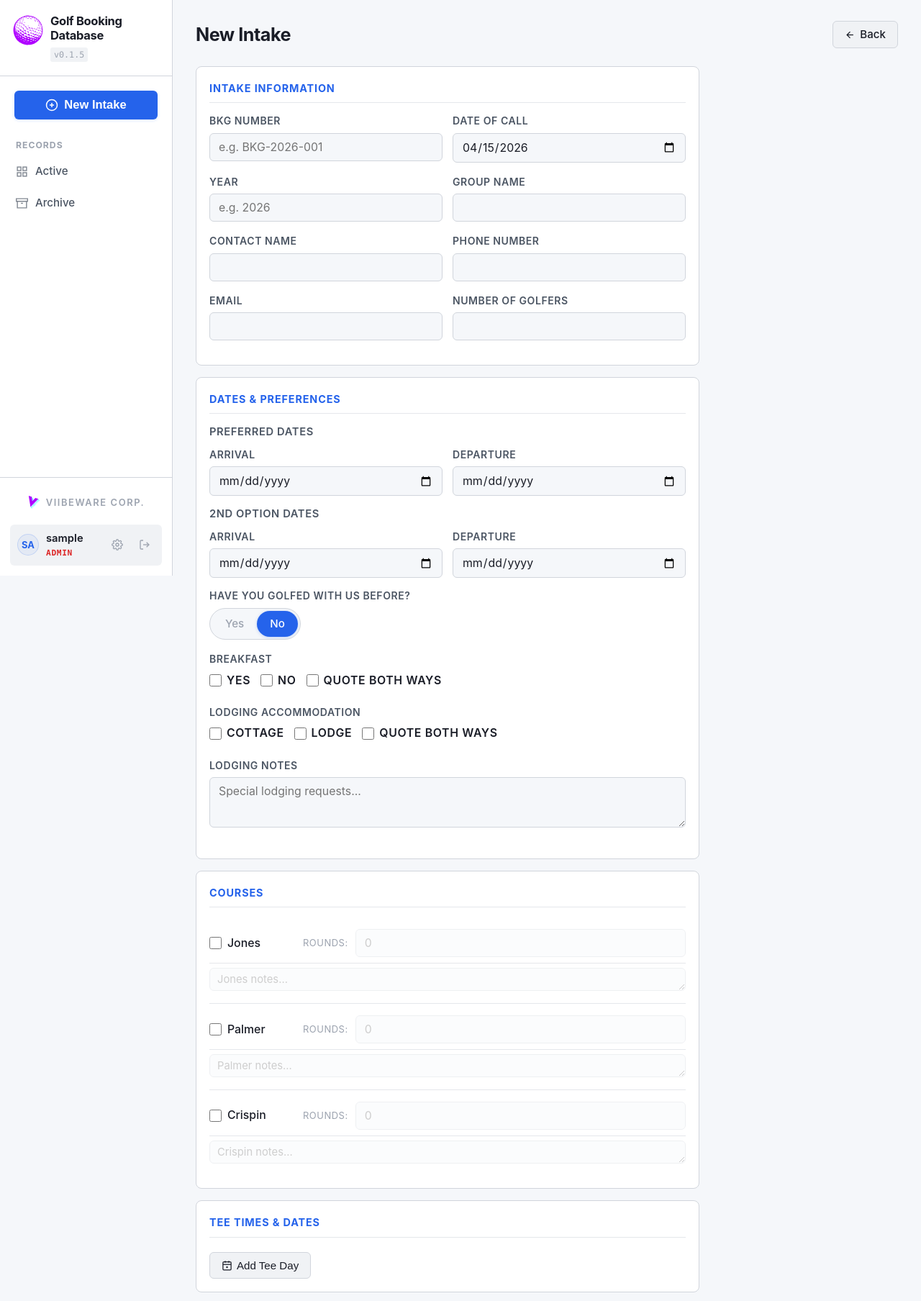
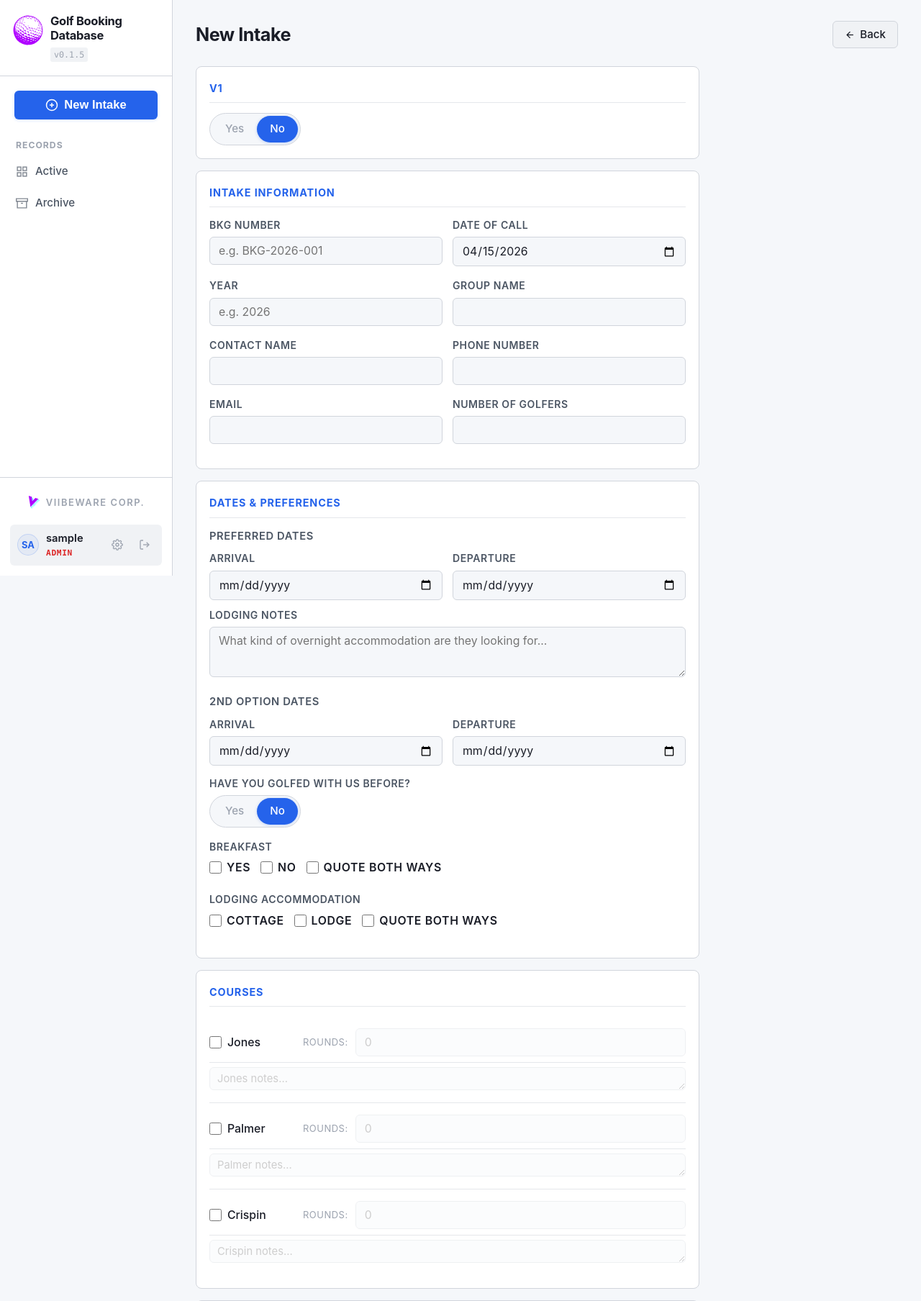
Before and after one commit to viibeware/golf-booking-db, a Flask app: page /bookings/new in a window 1280 px wide. Shown: the top 1808 px of the page at 72% size. Run offline with Flask 3, Linux system fonts and the light colour scheme; the visitor is signed in with stand-in values (Sample User, id 1); data comes from the database, SQL or seed files in the repository; data that the repository does not hold is empty; parts of the project's set-up code (start-up, migrations or seed data) failed here and were passed over.

Commit message:
v0.1.6 - V1 section, repositioned lodging notes, sticky new-intake modal
- Add V1 Yes/No toggle as first section of new intake modal and edit form
- Move Lodging Notes directly under Preferred Dates for faster capture
- New intake modal closes via X/Cancel only (no backdrop/Escape) to prevent accidental data loss; close button also resets the form in place

Co-Authored-By: Claude Opus 4.6 (1M context) <noreply@anthropic.com>

```diff
--- a/app.py
+++ b/app.py
@@ -78,6 +78,7 @@ def init_db():
             second_option_date DATE,
             second_arrival DATE,
             second_departure DATE,
+            v1 INTEGER DEFAULT 0,
             golfed_before INTEGER DEFAULT 0,
             prior_group_name TEXT,
             breakfast TEXT,
@@ -147,6 +148,7 @@ def init_db():
         'second_departure': "ALTER TABLE bookings ADD COLUMN second_departure DATE",
         'accommodation_notes': "ALTER TABLE bookings ADD COLUMN accommodation_notes TEXT",
         'tee_times_notes': "ALTER TABLE bookings ADD COLUMN tee_times_notes TEXT",
+        'v1': "ALTER TABLE bookings ADD COLUMN v1 INTEGER DEFAULT 0",
         'jones_notes': "ALTER TABLE bookings ADD COLUMN jones_notes TEXT",
         'palmer_notes': "ALTER TABLE bookings ADD COLUMN palmer_notes TEXT",
         'crispin_notes': "ALTER TABLE bookings ADD COLUMN crispin_notes TEXT",
@@ -555,13 +557,13 @@ def new_booking():
                 contact_phone, contact_email,
                 num_golfers, preferred_date, preferred_arrival, preferred_departure,
                 second_option_date, second_arrival, second_departure,
-                golfed_before, prior_group_name, breakfast, accommodation,
+                v1, golfed_before, prior_group_name, breakfast, accommodation,
                 accommodation_notes,
                 jpc, address, billing_method, golf_last_year, budget, pickup, notes,
                 jones_notes, palmer_notes, crispin_notes,
                 jones_rounds, palmer_rounds, crispin_rounds,
                 created_by
-            ) VALUES (?, ?, ?, ?, ?, ?, ?, ?, ?, ?, ?, ?, ?, ?, ?, ?, ?, ?, ?, ?, ?, ?, ?, ?, ?, ?, ?, ?, ?, ?, ?, ?, ?, ?)
+            ) VALUES (?, ?, ?, ?, ?, ?, ?, ?, ?, ?, ?, ?, ?, ?, ?, ?, ?, ?, ?, ?, ?, ?, ?, ?, ?, ?, ?, ?, ?, ?, ?, ?, ?, ?, ?)
         ''', (
             intake_number,
             request.form.get('bkg_number', '').strip(),
@@ -578,6 +580,7 @@ def new_booking():
             request.form.get('second_option_date', ''),
             request.form.get('second_arrival', ''),
             request.form.get('second_departure', ''),
+            1 if request.form.get('v1') == 'yes' else 0,
             1 if request.form.get('golfed_before') == 'yes' else 0,
             request.form.get('prior_group_name', '').strip(),
             breakfast, accommodation,
@@ -644,7 +647,7 @@ def edit_booking(booking_id):
                 contact_phone=?, contact_email=?,
                 num_golfers=?, preferred_date=?, preferred_arrival=?, preferred_departure=?,
                 second_option_date=?, second_arrival=?, second_departure=?,
-                golfed_before=?, prior_group_name=?, breakfast=?, accommodation=?,
+                v1=?, golfed_before=?, prior_group_name=?, breakfast=?, accommodation=?,
                 accommodation_notes=?,
                 jpc=?, address=?, billing_method=?, golf_last_year=?, budget=?, pickup=?, notes=?,
                 jones_notes=?, palmer_notes=?, crispin_notes=?,
@@ -666,6 +669,7 @@ def edit_booking(booking_id):
             request.form.get('second_option_date', ''),
             request.form.get('second_arrival', ''),
             request.form.get('second_departure', ''),
+            1 if request.form.get('v1') == 'yes' else 0,
             1 if request.form.get('golfed_before') == 'yes' else 0,
             request.form.get('prior_group_name', '').strip(),
             breakfast, accommodation,
--- a/templates/booking_form.html
+++ b/templates/booking_form.html
@@ -11,6 +11,17 @@
 </div>
 
 <form method="POST" action="{{ url_for('edit_booking', booking_id=booking.id) if mode == 'edit' else url_for('new_booking') }}" id="edit-form" style="max-width:700px;">
+
+    <!-- V1 -->
+    <div class="section-card">
+        <div class="section-title">V1</div>
+        <div class="form-group" style="margin-bottom:0">
+            <div class="toggle-group">
+                <label class="toggle-option"><input type="radio" name="v1" value="yes" {{ 'checked' if booking and booking.v1 else '' }}> Yes</label>
+                <label class="toggle-option"><input type="radio" name="v1" value="no" {{ 'checked' if not booking or not booking.v1 else '' }}> No</label>
+            </div>
+        </div>
+    </div>
 
     <!-- Intake Info -->
     <div class="section-card">
@@ -62,7 +73,7 @@
         <div class="section-title">Dates & Preferences</div>
 
         <label style="margin-bottom:8px;font-size:0.82rem;">Preferred Dates</label>
-        <div class="form-row" style="margin-bottom:14px;">
+        <div class="form-row" style="margin-bottom:10px;">
             <div class="form-group" style="margin-bottom:0">
                 <label>Arrival</label>
                 <input type="date" name="preferred_arrival" value="{{ booking.preferred_arrival if booking else '' }}" data-arrival-for="preferred_departure">
@@ -71,6 +82,10 @@
                 <label>Departure</label>
                 <input type="date" name="preferred_departure" value="{{ booking.preferred_departure if booking else '' }}" data-departure>
             </div>
+        </div>
+        <div class="form-group" style="margin-bottom:14px;">
+            <label>Lodging Notes</label>
+            <textarea name="accommodation_notes" rows="2" placeholder="What kind of overnight accommodation are they looking for...">{{ booking.accommodation_notes if booking and booking.accommodation_notes else '' }}</textarea>
         </div>
 
         <label style="margin-bottom:8px;font-size:0.82rem;">2nd Option Dates</label>
@@ -121,10 +136,6 @@
                 <label class="checkbox-item"><input type="checkbox" name="accommodation" value="Lodge" {{ 'checked' if 'Lodge' in accom_vals }}> Lodge</label>
                 <label class="checkbox-item"><input type="checkbox" name="accommodation" value="Quote Both Ways" {{ 'checked' if 'Quote Both Ways' in accom_vals or 'Both' in accom_vals }}> Quote Both Ways</label>
             </div>
-        </div>
-        <div class="form-group">
-            <label>Lodging Notes</label>
-            <textarea name="accommodation_notes" rows="2" placeholder="Special lodging requests...">{{ booking.accommodation_notes if booking and booking.accommodation_notes else '' }}</textarea>
         </div>
     </div>
 
--- a/templates/modal_new_booking.html
+++ b/templates/modal_new_booking.html
@@ -9,6 +9,17 @@
         </div>
         <form method="POST" action="{{ url_for('new_booking') }}" id="new-booking-form">
             <div class="modal-body">
+                <!-- V1 -->
+                <div class="section-card">
+                    <div class="section-title">V1</div>
+                    <div class="form-group" style="margin-bottom:0">
+                        <div class="toggle-group">
+                            <label class="toggle-option"><input type="radio" name="v1" value="yes"> Yes</label>
+                            <label class="toggle-option"><input type="radio" name="v1" value="no" checked> No</label>
+                        </div>
+                    </div>
+                </div>
+
                 <!-- Intake Info -->
                 <div class="section-card">
                     <div class="section-title">Intake Information</div>
@@ -59,7 +70,7 @@
                     <div class="section-title">Dates & Preferences</div>
 
                     <label style="margin-bottom:8px;font-size:0.82rem;">Preferred Dates</label>
-                    <div class="form-row" style="margin-bottom:14px;">
+                    <div class="form-row" style="margin-bottom:10px;">
                         <div class="form-group" style="margin-bottom:0">
                             <label>Arrival</label>
                             <input type="date" name="preferred_arrival" data-arrival-for="preferred_departure">
@@ -68,6 +79,10 @@
                             <label>Departure</label>
                             <input type="date" name="preferred_departure" data-departure>
                         </div>
+                    </div>
+                    <div class="form-group" style="margin-bottom:14px;">
+                        <label>Lodging Notes</label>
+                        <textarea name="accommodation_notes" rows="2" placeholder="What kind of overnight accommodation are they looking for..."></textarea>
                     </div>
 
                     <label style="margin-bottom:8px;font-size:0.82rem;">2nd Option Dates</label>
@@ -110,10 +125,6 @@
                             <label class="checkbox-item"><input type="checkbox" name="accommodation" value="Lodge"> Lodge</label>
                             <label class="checkbox-item"><input type="checkbox" name="accommodation" value="Quote Both Ways"> Quote Both Ways</label>
                         </div>
-                    </div>
-                    <div class="form-group">
-                        <label>Lodging Notes</label>
-                        <textarea name="accommodation_notes" rows="2" placeholder="Special lodging requests..."></textarea>
                     </div>
                 </div>
 
--- a/templates/modal_settings.html
+++ b/templates/modal_settings.html
@@ -156,7 +156,7 @@
                 <div class="section-card" style="text-align:center; padding:28px 18px 20px;">
                     <img src="{{ url_for('static', filename='logo.svg') }}" alt="Golf Booking Database" style="width:56px;height:56px;border-radius:12px;margin-bottom:10px;">
                     <div style="font-size:1.1rem;font-weight:700;color:var(--text-primary);margin-bottom:2px;">Golf Booking Database</div>
-                    <div style="font-family:var(--font-mono);font-size:0.78rem;color:var(--text-muted);margin-bottom:14px;">v0.1.5</div>
+                    <div style="font-family:var(--font-mono);font-size:0.78rem;color:var(--text-muted);margin-bottom:14px;">v0.1.6</div>
                     <div style="display:flex;align-items:center;justify-content:center;gap:8px;margin-bottom:12px;">
                         <a href="https://viibeware.com" target="_blank" rel="noopener" style="display:flex;align-items:center;gap:6px;text-decoration:none;">
                             <img src="{{ url_for('static', filename='viibeware_logo.svg') }}" alt="viibeware" style="height:18px;width:auto;">
```
Also changed, not shown: static/js/app.js (+26 -13 lines), CHANGELOG.md.
